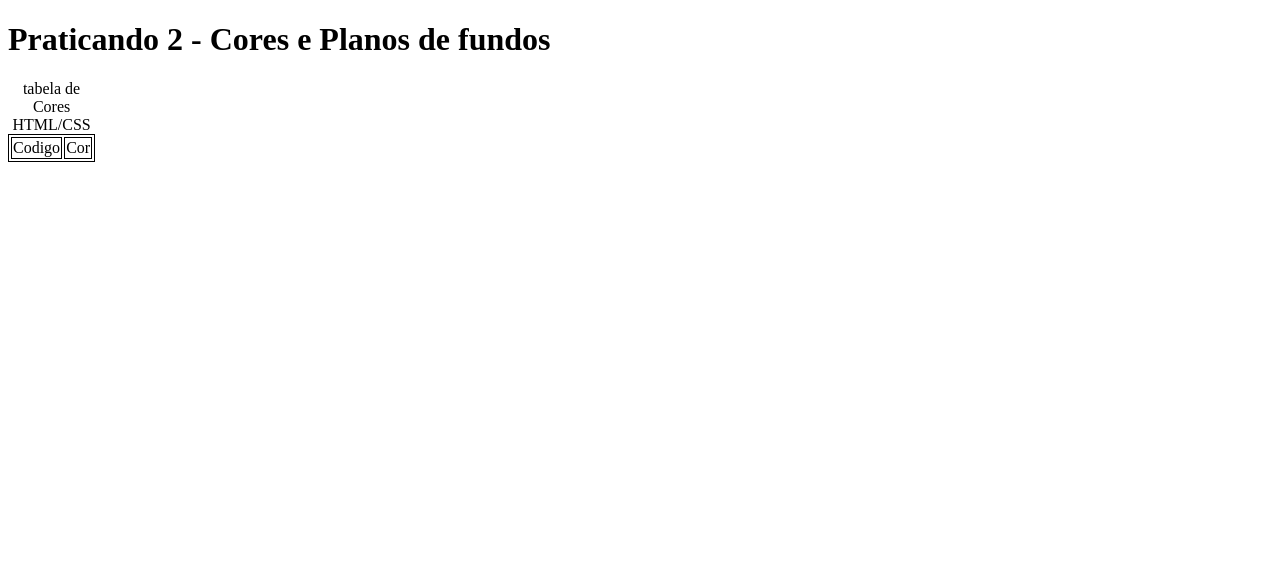
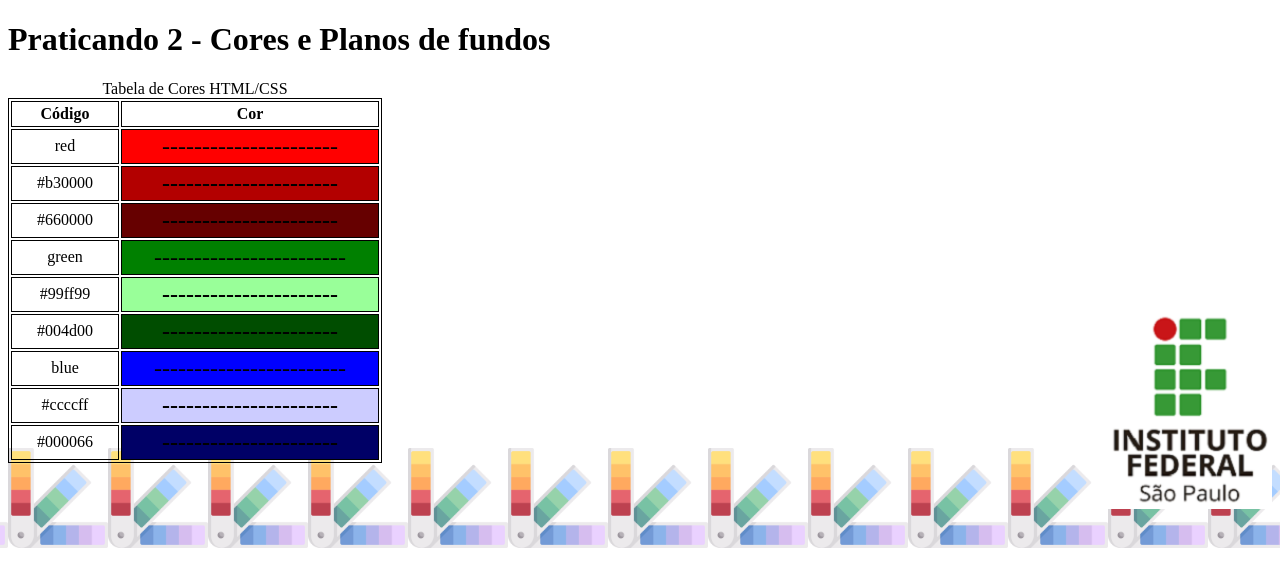
Before and after one commit to CALLEGARii/web-development-, a plain HTML site: page PraticandoImg2/praticando2.html in a window 1280 px wide. Drawn offline with Linux system fonts and the light colour scheme.

Commit message:
Add files via upload

```diff
--- a/PraticandoImg2/praticando2.html
+++ b/PraticandoImg2/praticando2.html
@@ -1,23 +1,66 @@
 <!DOCTYPE html>
 <html lang="en">
-<head>
-    <meta charset="UTF-8">
-    <meta http-equiv="X-UA-Compatible" content="IE=edge">
-    <meta name="viewport" content="width=device-width, initial-scale=1.0">
+  <head>
+    <meta charset="UTF-8" />
+    <meta http-equiv="X-UA-Compatible" content="IE=edge" />
+    <meta name="viewport" content="width=device-width, initial-scale=1.0" />
     <title>Praticando 2</title>
-    <link rel="stylesheet" href="style.css">
-</head>
-<body>
+    <link rel="stylesheet" href="style.css" />
+  </head>
+  <body class="body">
 
     <h1>Praticando 2 - Cores e Planos de fundos</h1>
 
     <table class="table">
-        <caption>tabela de Cores HTML/CSS</caption>
-        <tr>
-            <td>Codigo</td>
-            <td>Cor</td>
-        </tr>
+      <caption>
+        Tabela de Cores HTML/CSS
+      </caption>
+      <tr>
+        <td class="codigo">Código</td>
+        <td class="cor">Cor</td>
+      </tr>
+
+      <tr>
+        <td>red</td>
+        <td class="red">----------------------</td>
+      </tr>
+      <tr>
+        <td>#b30000</td>
+        <td class="b30000">----------------------</td>
+      </tr>
+
+      <tr>
+        <td>#660000</td>
+        <td class="b660000">----------------------</td>
+      </tr>
+      <tr>
+        <td>green</td>
+        <td class="green">------------------------</td>
+      </tr>
+      <tr>
+        <td>#99ff99</td>
+        <td class="b99ff99">----------------------</td>
+      </tr>
+      <tr>
+        <td>#004d00</td>
+        <td class="b004d00">----------------------</td>
+      </tr>
+      <tr>
+        <td>blue</td>
+        <td class="blue">------------------------</td>
+      </tr>
+      <tr>
+        <td>#ccccff</td>
+        <td class="bccccff">----------------------</td>
+      </tr>
+      <tr>
+        <td>#000066</td>
+        <td class="b000066">----------------------</td>
+      </tr>
     </table>
+    <div class="body">
+        <div class="ifsp"></div>
+    </div>
 
-</body>
+  </body>
 </html>
--- a/PraticandoImg2/style.css
+++ b/PraticandoImg2/style.css
@@ -1,8 +1,90 @@
-table,td{
+table, td {
     border: solid 1px black;
 }
 
-td{
+td {
     text-align: center;
+    width: 100px;
+    padding: 3px;
+}
 
+.codigo {
+    width: 50px;
+    font-weight: bold;
 }
+
+.cor {
+    width: 250px;
+    font-weight: bold;
+}
+
+.red {
+    background-color: red;
+    font-size: 24px;
+}
+
+.b30000 {
+    background-color: #b30000;
+    font-weight: bold;
+    font-size: 24px;
+}
+
+.b660000 {
+    background-color: #660000;
+    font-weight: bold;
+    font-size: 24px;
+}
+
+.green {
+    background-color: green;
+    font-size: 24px;
+}
+
+.b99ff99 {
+    background-color: #99ff99;
+    font-weight: bold;
+    font-size: 24px;
+}
+
+.b004d00 {
+    background-color: #004d00;
+    font-weight: bold;
+    font-size: 24px;
+}
+
+.blue {
+    background-color: blue;
+    font-size: 24px;
+}
+
+.bccccff {
+    background-color: #ccccff;
+    font-weight: bold;
+    font-size: 24px;
+}
+
+.b000066 {
+    background-color: #000066;
+    font-weight: bold;
+    font-size: 24px;
+}
+
+.body {
+    background-image: url("./img/1330892.png");
+    background-size: 100px 100px;
+    background-position: 1vh 35vw;
+    background-repeat: repeat-x;
+    position: relative;
+}
+
+.ifsp {
+    background-image: url("./img/Marca_IFSP_2015031.png");
+    background-position: right top;
+    background-size: contain;
+    background-repeat: no-repeat;
+    position: absolute;
+    top: -12vw;
+    right: 0;
+    width: 200px;
+    height: 200px;
+}
```
Also changed, not shown: PraticandoOpacidade/index.html (added, +56 -0 lines), PraticandoOpacidade/style.css (added, +51 -0 lines), PraticandoImg2/img/1330892.png (added), PraticandoImg2/img/Marca_IFSP_2015031.png (added), PraticandoImg2/img/img_5terre.jpg (added), PraticandoImg2/img/img_forest.jpg (added), PraticandoImg2/img/img_mountains.jpg (added), PraticandoOpacidade/img/1330892.png (added), PraticandoOpacidade/img/Marca_IFSP_2015031.png (added), PraticandoOpacidade/img/img_5terre.jpg (added), PraticandoOpacidade/img/img_forest.jpg (added), PraticandoOpacidade/img/img_mountains.jpg (added), 2 other files.
